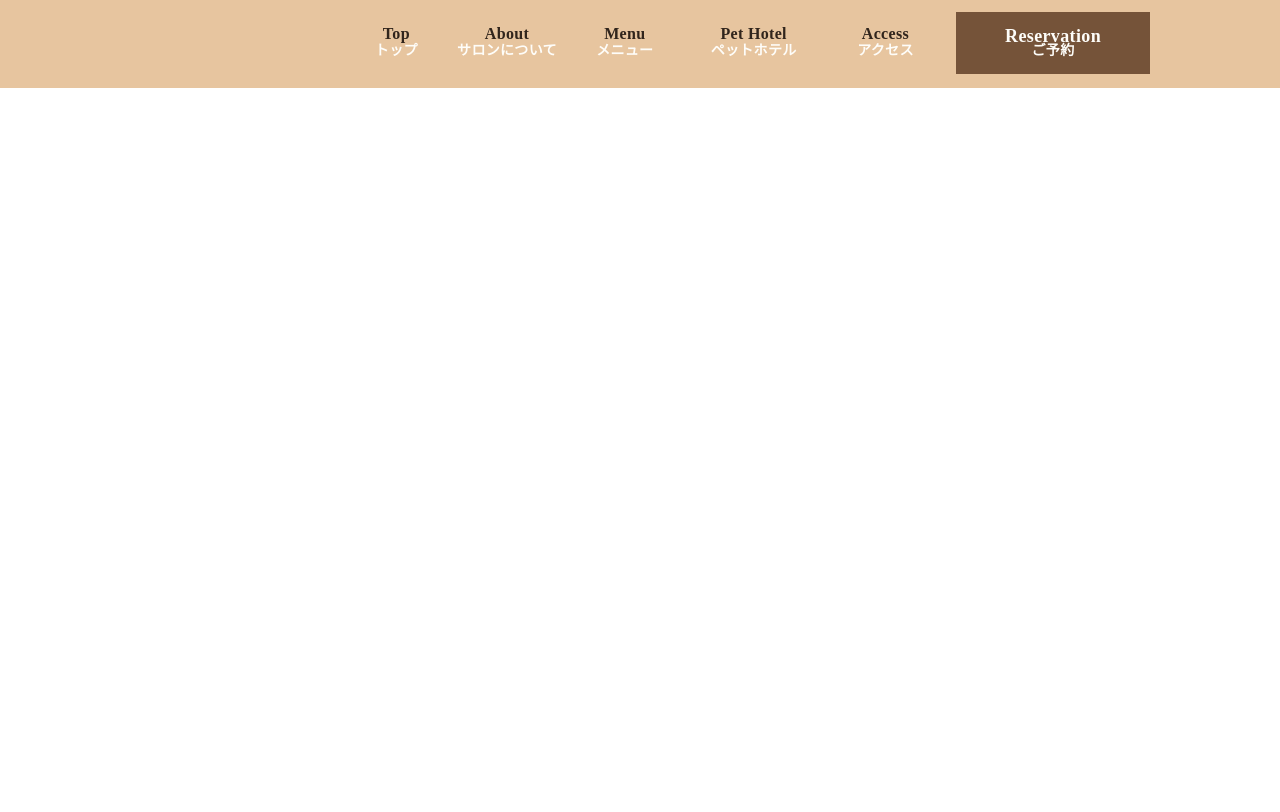
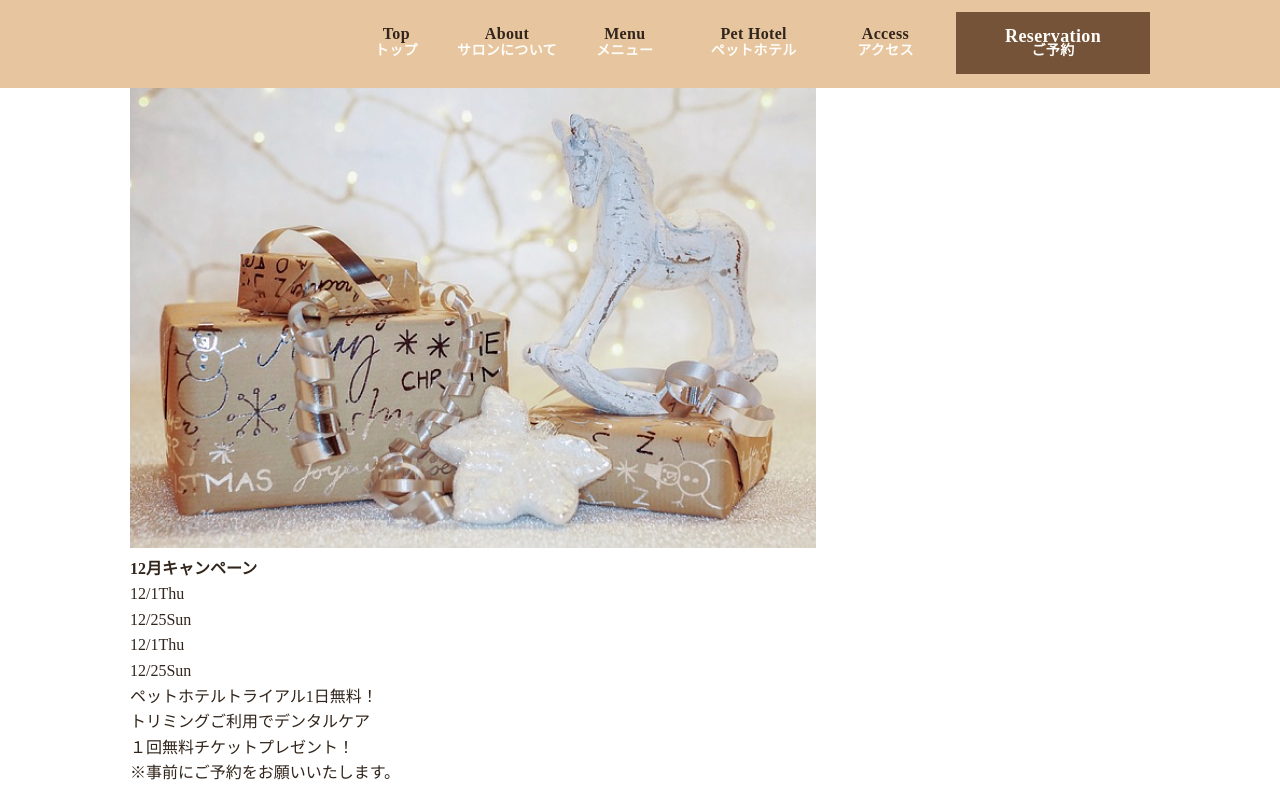
Before and after one commit to mota-connect/dogsalon, a website: page public/index.html in a window 1280 px wide. Shown: the part 702-1514 px from the top of the page. Before the commit the page ends 800 px from the top, so only its background shows below. Drawn offline with Linux system fonts and the light colour scheme.

Commit message:
p-top-infomationのHTML記載

```diff
--- a/public/index.html
+++ b/public/index.html
@@ -32,5 +32,39 @@
     </div> <!-- /.l-header__container -->
   </header>
 
+  <div class="p-top-infomation">
+    <div class="p-top-infomation__container inner">
+      <div class="p-top-infomation__wrapper">
+        <div class="p-top-infomation__picture">
+          <img src="./assets/img/top_news.jpg" alt="12月キャンペーン">
+        </div>
+        <div class="p-top-infomaition__box">
+          <h2 class="p-top-infomation__title">12月キャンペーン</h2>
+
+          <!-- 日付BOX PC -->
+          <div class="p-top-infomation__date-pc u-hidden--md">
+            <p class="p-top-infomation__date-pc-start">12/1<span>Thu</span></p>
+            <p class="p-top-infomation__date-pc-end">12/25<span>Sun</span></p>
+            <div class="p-top-infomation__date-pc-line">
+              <span class="p-top-infomation__date-pc-line01"></span>
+              <span class="p-top-infomation__date-pc-line02"></span>
+              <span class="p-top-infomation__date-pc-line03"></span>
+            </div>
+          </div> <!-- /.p-top-infomation__date-pc -->
+
+          <!-- 日付BOX SP -->
+          <div class="p-top-infomation__date-sp">
+            <p class="p-top-infomation__date-sp-start">12/1<span>Thu</span></p>
+            <p class="p-top-infomation__date-sp-end">12/25<span>Sun</span></p>
+          </div>
+
+          <p class="p-top-infomaition__text">ペットホテルトライアル1日<span>無料！</span></p>
+          <p class="p-top-infomaition__text">トリミングご利用でデンタルケア<br><span>１回無料チケット</span>プレゼント！</p>
+          <p class="p-top-infomaition__comment">※事前にご予約をお願いいたします。</p>
+        </div>　<!-- /.p-top-infomaition__box -->
+      </div> <!-- /.p-top-infomation__box -->
+    </div> <!-- /.p-top-infomation__container -->
+  </div> <!-- /.p-top-infomation -->
+
 </body>
 </html>
```
